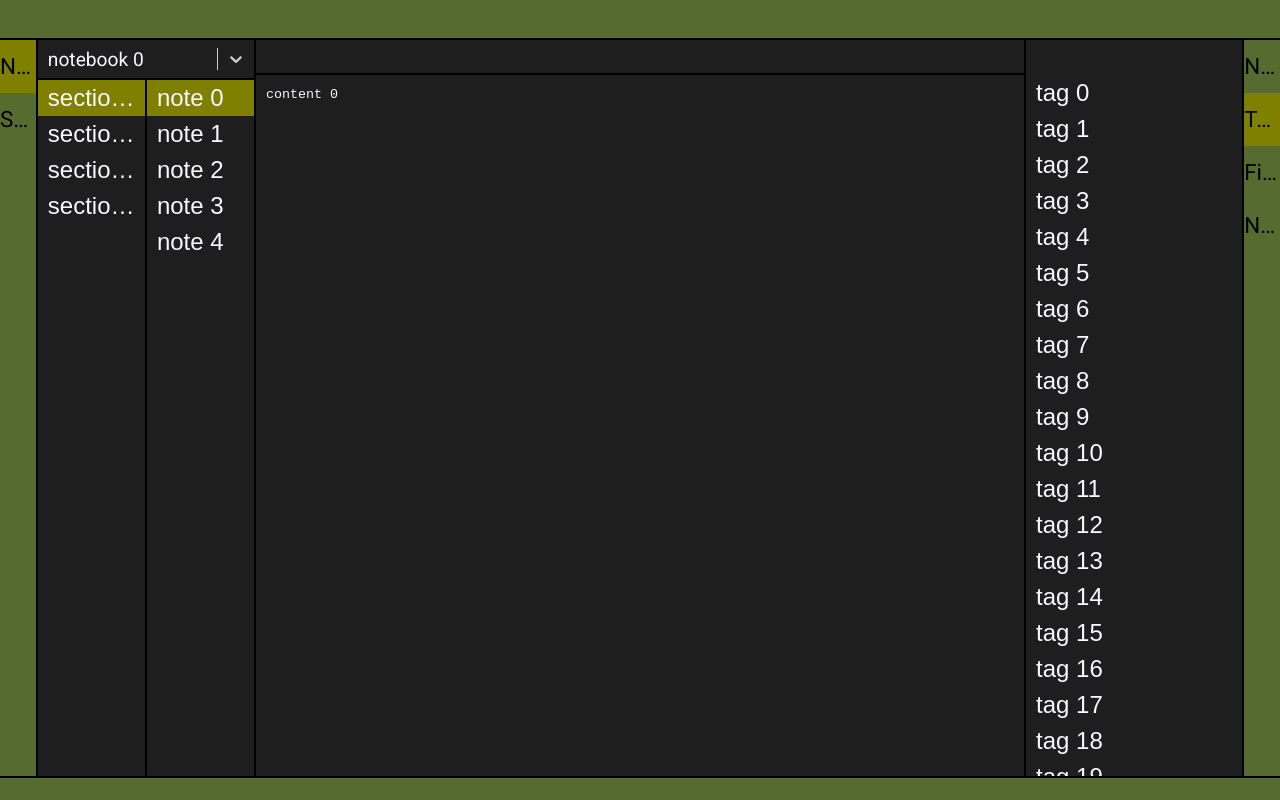
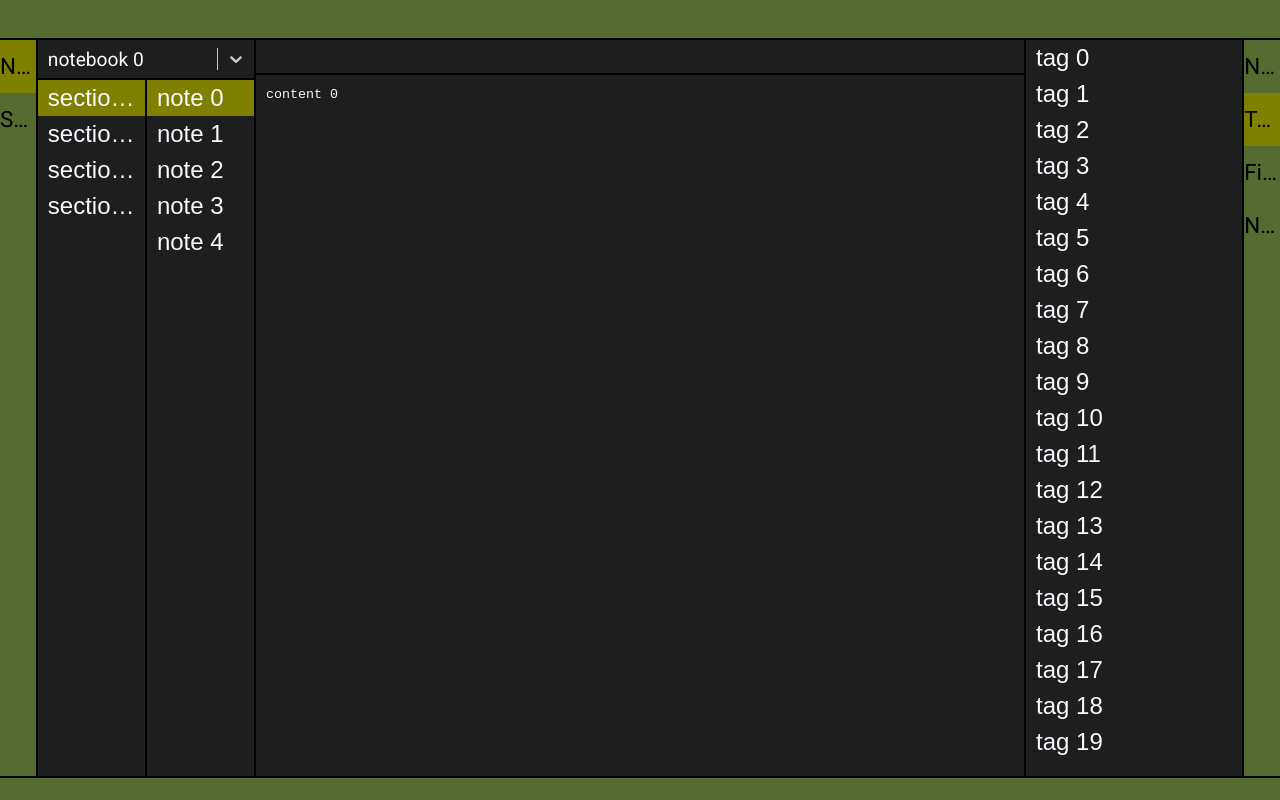
Before and after one commit to stroym/snovy, a React (Create React App) app: page / in a window 1280 px wide. Both pictures are taken after a click on the element "Tag Manager". Built offline with nearby package versions, Linux system fonts and the light colour scheme.

Commit message:
made directional styles more concise also general style cleanup

```diff
--- a/src/component/layout/Sidebar.tsx
+++ b/src/component/layout/Sidebar.tsx
@@ -9,11 +9,9 @@ export const Sidebar = (props: {
 }) => {
 
   return (
-    <div id={"snovy-sidebar-" + props.orientation}
-         className={"snovy-sidebar".concat(props.classList ? " " + props.classList?.join(" ") : "")}
-    >
+    <div className={"snovy-sidebar".concat(props.classList ? " " + props.classList?.join(" ") : "")}>
       {props.orientation == Orientation.LEFT && props.tabs}
-      <div className="sidebar-content" id={props.orientation + "-content"}>
+      <div className={"sidebar-content " + props.orientation} id={props.orientation + "-content"}>
         {props.children}
       </div>
       {props.orientation == Orientation.RIGHT && props.tabs}
--- a/src/component/tab_menu/TabMenu.tsx
+++ b/src/component/tab_menu/TabMenu.tsx
@@ -22,9 +22,10 @@ const TabMenu = (props: {
   )
 
   return (
-    <div id={props.id} className={"snovy-tab-menu-" + props.orientation}>
+    <div id={props.id} className={"snovy-tab-menu " + props.orientation}>
       {props.tabs.map((tab) =>
-        <TabMenuItem key={tab.text} text={tab.text} active={activeTab == tab.text} onClick={handleClick}/>)}
+        <TabMenuItem key={tab.text} text={tab.text} orientation={props.orientation} active={activeTab == tab.text}
+                     onClick={handleClick}/>)}
     </div>
   )
 
--- a/src/component/tab_menu/TabMenuItem.tsx
+++ b/src/component/tab_menu/TabMenuItem.tsx
@@ -1,7 +1,9 @@
 import React, {useEffect} from "react"
+import {Orientation} from "./TabMenu"
 
 const TabMenuItem = (props: {
   id?: string,
+  orientation: Orientation,
   text: string,
   onClick: (active: string) => any,
   active: boolean,
@@ -21,7 +23,8 @@ const TabMenuItem = (props: {
   }
 
   return (
-    <div id={props.id} className={"snovy-tab-menu-item".concat(props.active ? " active" : "")} onClick={handleClick}>
+    <div id={props.id} className={"snovy-tab-menu-item ".concat(props.orientation, props.active ? " active" : "")}
+         onClick={handleClick}>
       <span>{props.text}</span>
     </div>
   )
--- a/src/component/tag/TagDisplay.tsx
+++ b/src/component/tag/TagDisplay.tsx
@@ -24,8 +24,8 @@ const TagDisplay = () => {
     noteContext.activeNote?.untagAll(tags)
   }
 
-  //TODO put state select above tags
-  //TODO a way for adding new/existing tags (input/context/+ button)
+  //TODO new tag picker (checkbox scope, input && colour picker scope && exclusive checkbox || parse single input
+  // - might be nice to provide both as an option down the line), input && colour picker tag)
   return (
     <div id="snovy-tag-display">
       <div id="tag-display-container">
--- a/src/style/component/sidebar.scss
+++ b/src/style/component/sidebar.scss
@@ -2,20 +2,42 @@
 
 .snovy-sidebar {
   display: inline-flex;
+
+  .sidebar-content {
+    flex: 1 1;
+    background-color: $colour-primary;
+    min-height: 0;
+    min-width: 0;
+
+    &.left {
+      border-right: $border;
+
+      display: grid;
+      grid-template-columns: 1fr 1fr;
+      grid-template-rows: 1fr 20fr;
+      grid-template-areas: "notebook notebook" "section note";
+    }
+
+    &.right {
+      border-left: $border;
+      //TODO, I guess
+      display: flex;
+    }
+  }
 }
 
-//TODO add class, not subclass
-#snovy-sidebar-left {
-  border-right: $border;
+#snovy-selector-notebook {
+  font-size: 1.2em;
+  grid-area: notebook;
+  border-bottom: $border;
 }
 
-#snovy-sidebar-right {
-  border-left: $border;
+#snovy-list-section {
+  grid-area: section;
+  border-right: $border-thin;
 }
 
-.sidebar-content {
-  flex: 1 1;
-  background-color: $colour-primary;
-  min-height: 0;
-  min-width: 0;
+#snovy-list-note {
+  grid-area: note;
+  border-left: $border-thin;
 }
--- a/src/style/component/tab-menu.scss
+++ b/src/style/component/tab-menu.scss
@@ -6,6 +6,14 @@
   flex-flow: column nowrap;
   justify-content: flex-start;
   align-items: stretch;
+
+  &.left {
+    border-right: $border;
+  }
+
+  &.right {
+    border-left: $border;
+  }
 }
 
 .snovy-tab-menu-item {
@@ -25,6 +33,14 @@
     white-space: nowrap;
   }
 
+  &.left {
+    writing-mode: sideways-lr;
+  }
+
+  &.right {
+    writing-mode: sideways-rl;
+  }
+
   &:hover {
     background-color: rgba(0, 0, 0, 0.1);
   }
@@ -33,22 +49,3 @@
     background-color: $colour-active;
   }
 }
-
-//TODO also add class, not subclass
-.snovy-tab-menu-left {
-  @extend .snovy-tab-menu;
-  border-right: $border;
-
-  .snovy-tab-menu-item {
-    writing-mode: sideways-lr;
-  }
-}
-
-.snovy-tab-menu-right {
-  @extend .snovy-tab-menu;
-  border-left: $border;
-
-  .snovy-tab-menu-item {
-    writing-mode: sideways-rl;
-  }
-}
--- a/src/style/component/tag-display.scss
+++ b/src/style/component/tag-display.scss
@@ -21,7 +21,6 @@
 
 #snovy-tag-display {
   display: grid;
-  grid-area: top / middle  / bottom / bottom;
   grid-template-rows: 1fr 10fr 10fr;
   grid-template-areas: "top" "middle" "bottom";
 }
@@ -68,7 +67,6 @@
       background-color: beige; //colour3
       border-radius: 10px;
     }
-
   }
 
   .tag-container {
--- /dev/null
+++ b/src/style/component/tag-manager.scss
@@ -0,0 +1,2 @@
+#snovy-tag-manager {
+}
--- a/src/style/layout/left.scss
+++ /dev/null
@@ -1,27 +0,0 @@
-@use "../component/list";
-@use "../component/sidebar";
-
-@import "../theme";
-
-#left-content {
-  display: grid;
-  grid-template-columns: 1fr 1fr;
-  grid-template-rows: 1fr 20fr;
-  grid-template-areas: "notebook notebook" "section note";
-}
-
-#snovy-selector-notebook {
-  font-size: 1.2em;
-  grid-area: notebook;
-  border-bottom: $border;
-}
-
-#snovy-list-section {
-  grid-area: section;
-  border-right: $border-thin;
-}
-
-#snovy-list-note {
-  grid-area: note;
-  border-left: $border-thin;
-}
--- a/src/style/layout/right.scss
+++ /dev/null
@@ -1,14 +0,0 @@
-@use "../component/sidebar";
-@use "../component/tag-display";
-
-@import "../theme";
-
-#right-content {
-  display: grid;
-  grid-template-rows: 1fr 10fr 10fr;
-  grid-template-areas: "top" "middle" "bottom";
-}
-
-#snovy-tag-manager {
-  grid-area: middle  / bottom / bottom;
-}
```
Also changed, not shown: src/App.scss (+5 -3 lines), src/style/component/editor.scss (renamed from src/style/layout/editor.scss).
